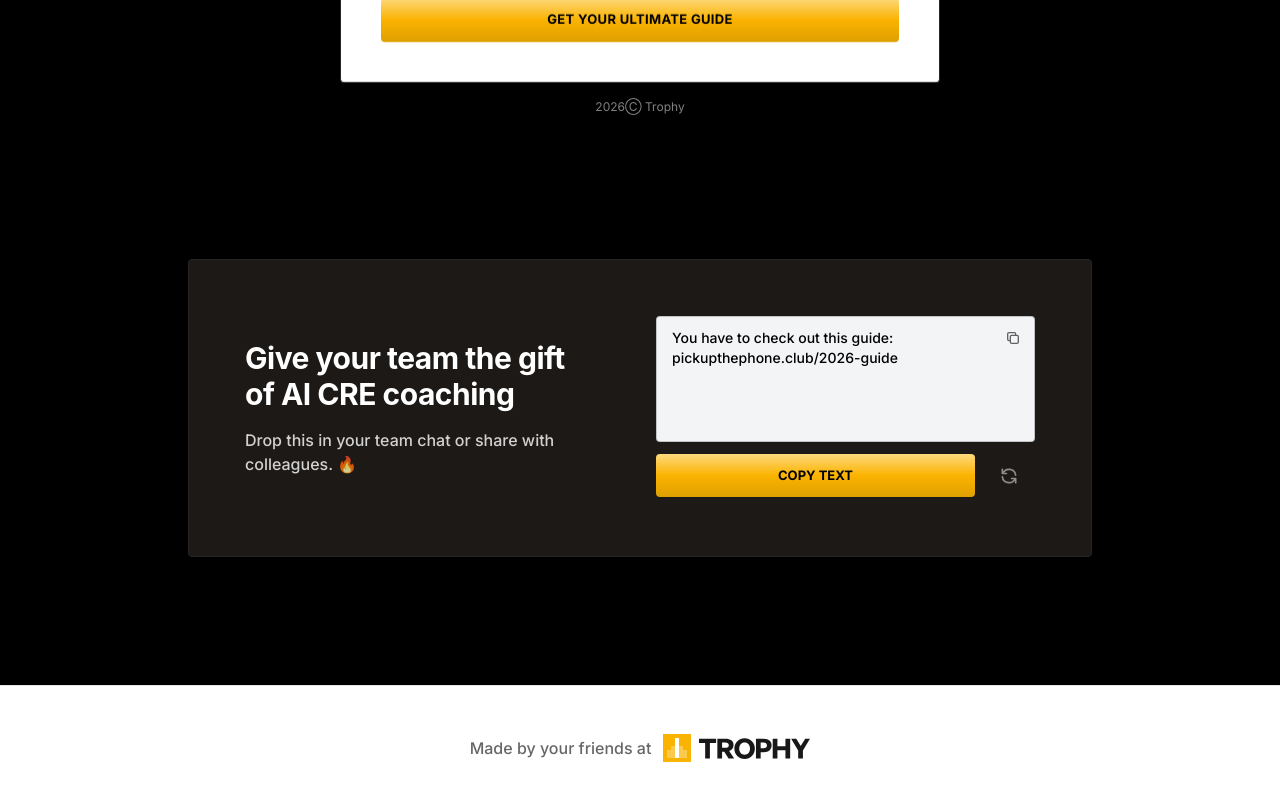
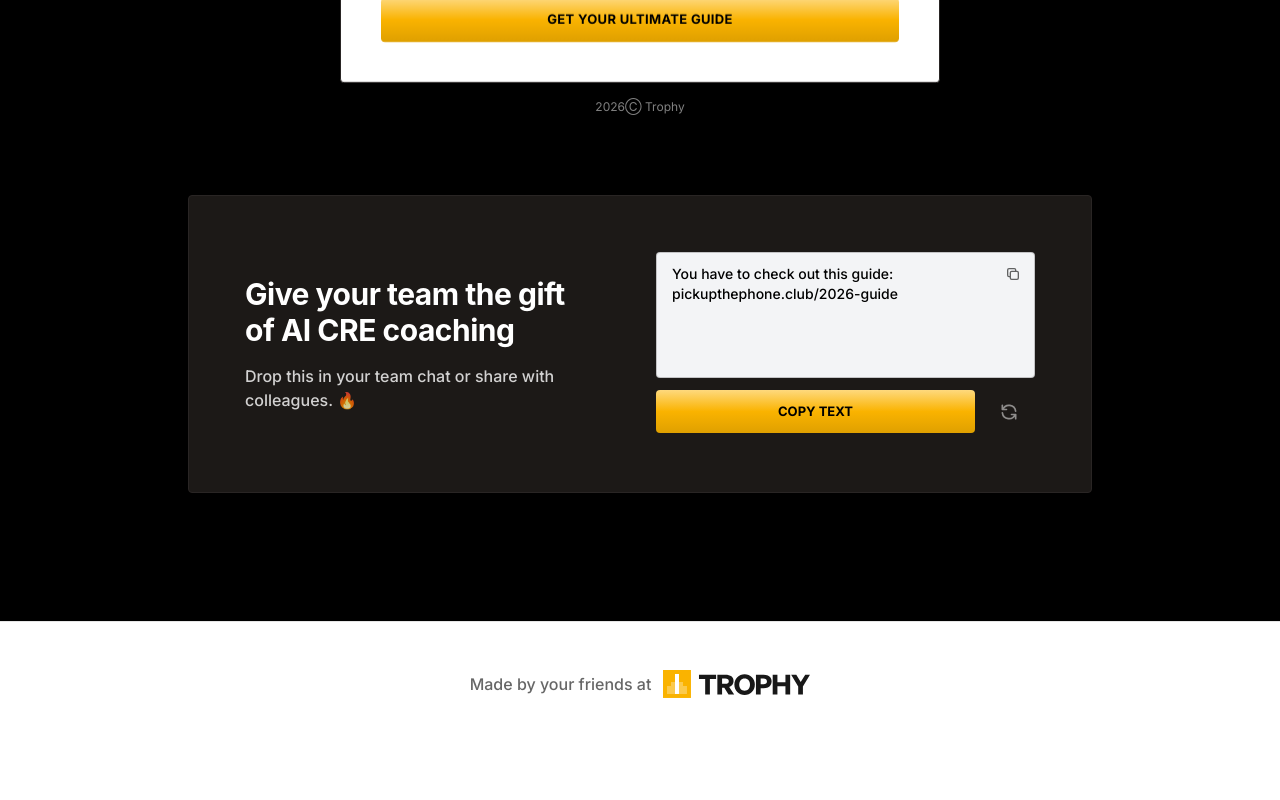
Before and after one commit to OrLevCo/pickupthephone, a Next.js app: page /2026-guide in a window 1280 px wide. Shown: the part 814-1614 px from the top of the page. After the commit the page ends 1560 px from the top, so only its background shows below. Built offline with nearby package versions, Linux system fonts and the light colour scheme; a web font is replaced by a local one.

Commit message:
Update popup modal styling and spacing
- Reduce gap between form and share section
- Update letter spacing on 'Pick up the phone.' heading to -2.6px
- Change heading capitalization to sentence case
- Add phone emoji to popup message

```diff
--- a/app/2026-guide/page.tsx
+++ b/app/2026-guide/page.tsx
@@ -366,7 +366,7 @@
         <p className="text-center text-xs text-white/50 py-3 sm:py-4">2026Ⓒ <a href="https://www.trophy.inc" target="_blank" rel="noopener noreferrer" className="underline-offset-2 hover:underline transition-all duration-[250ms]">Trophy</a></p>
 
         {/* Share It Section */}
-        <div className="mt-12 sm:mt-20 pt-8 sm:pt-12">
+        <div className="mt-6 sm:mt-10 pt-4 sm:pt-6">
           <div className="bg-stone-900 border border-stone-800 p-6 sm:p-14 rounded-sm">
             <div className="grid grid-cols-1 md:grid-cols-2 gap-6 sm:gap-8 items-center">
             {/* Left Column */}
@@ -546,11 +546,11 @@
               <h3 className="text-lg sm:text-2xl font-bold text-black mb-0.5" style={{ letterSpacing: '-0.5px' }}>
                 Doesn't matter,
               </h3>
-              <h2 className="text-3xl sm:text-5xl lg:text-6xl font-black text-black mb-3 sm:mb-4 leading-tight" style={{ letterSpacing: '-1px' }}>
-                Pick Up The Phone.
+              <h2 className="text-3xl sm:text-5xl lg:text-6xl font-black text-black mb-3 sm:mb-4 leading-tight" style={{ letterSpacing: '-2.6px' }}>
+                Pick up the phone.
               </h2>
               <p className="text-sm sm:text-base text-black/70 mb-2 font-medium">
-                No AI is going to save you. Start dialing.
+                No AI is going to save you. Start dialing. 📞
               </p>
             </div>
 
```
